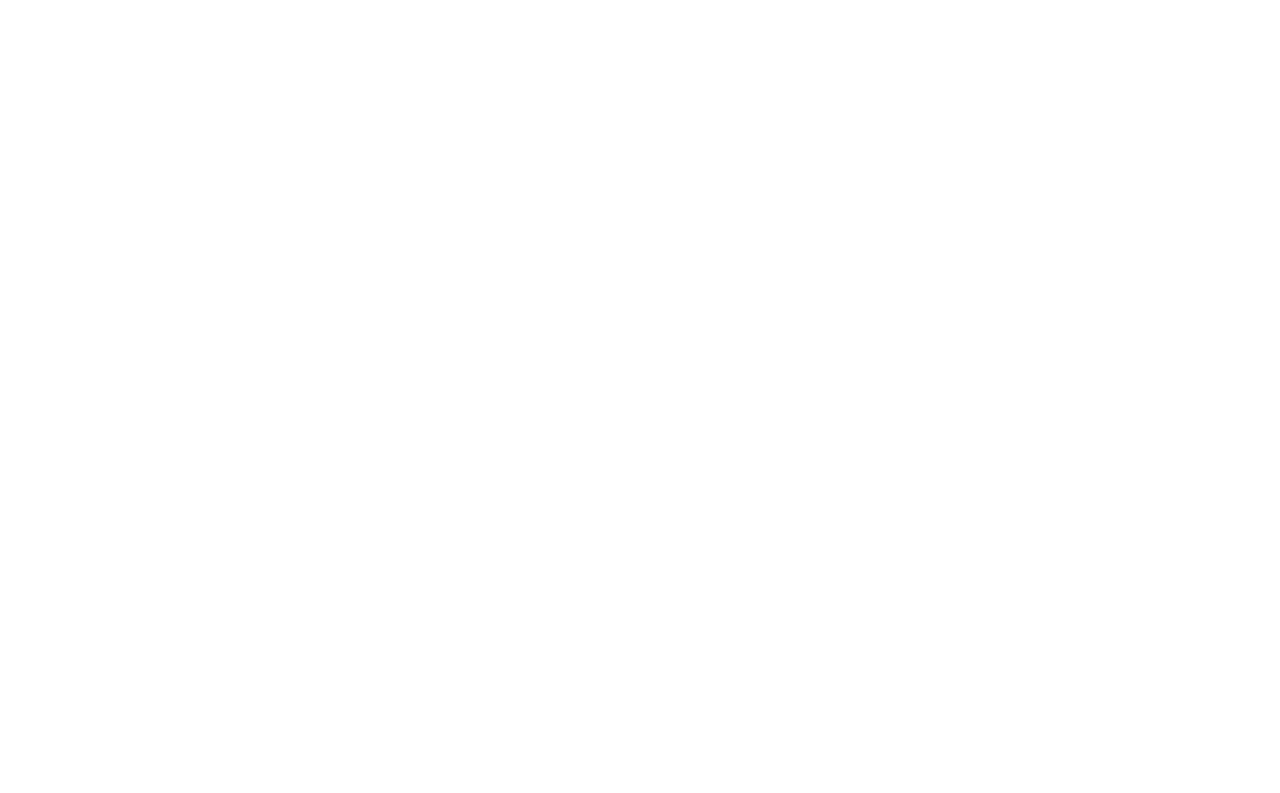
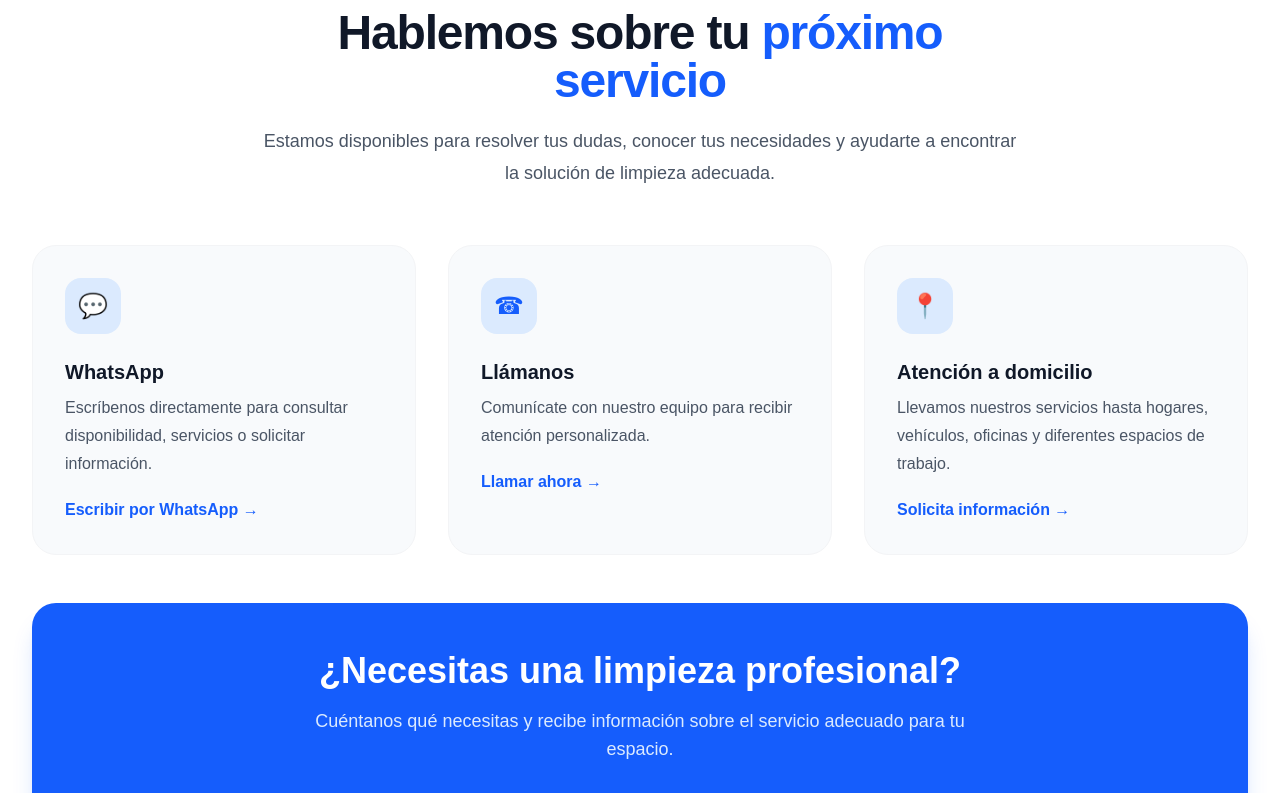
Before and after one commit to 1081271746/Lavespro-clean, a Next.js app: page / in a window 1280 px wide. Shown: the part 9960-10753 px from the top of the page. Before the commit the page ends 9817 px from the top, so only its background shows below. Built offline with nearby package versions, Linux system fonts and the light colour scheme.

Commit message:
Implementacion de contactos

```diff
--- /dev/null
+++ b/app/components/Contact.tsx
@@ -0,0 +1,130 @@
+export default function Contact() {
+  return (
+    <section
+      id="contacto"
+      className="bg-white px-6 py-24 lg:px-8"
+    >
+      <div className="mx-auto max-w-7xl">
+
+        {/* ENCABEZADO */}
+        <div className="mx-auto max-w-3xl text-center">
+
+          <div className="inline-flex rounded-full bg-blue-100 px-4 py-2 text-sm font-semibold text-blue-700">
+            Estamos para ayudarte
+          </div>
+
+          <h2 className="mt-5 text-4xl font-bold tracking-tight text-gray-900 sm:text-5xl">
+            Hablemos sobre tu{" "}
+            <span className="text-blue-600">
+              próximo servicio
+            </span>
+          </h2>
+
+          <p className="mt-5 text-lg leading-8 text-gray-600">
+            Estamos disponibles para resolver tus dudas, conocer tus
+            necesidades y ayudarte a encontrar la solución de limpieza
+            adecuada.
+          </p>
+
+        </div>
+
+        {/* CONTENIDO */}
+        <div className="mt-14 grid gap-8 md:grid-cols-3">
+
+          {/* WHATSAPP */}
+          <a
+            href="https://wa.me/573000000000"
+            target="_blank"
+            rel="noopener noreferrer"
+            className="group rounded-3xl border border-gray-100 bg-slate-50 p-8 transition hover:-translate-y-1 hover:border-blue-100 hover:bg-blue-50"
+          >
+            <div className="flex h-14 w-14 items-center justify-center rounded-2xl bg-blue-100 text-2xl text-blue-600 transition group-hover:bg-blue-600 group-hover:text-white">
+              💬
+            </div>
+
+            <h3 className="mt-6 text-xl font-bold text-gray-900">
+              WhatsApp
+            </h3>
+
+            <p className="mt-2 leading-7 text-gray-600">
+              Escríbenos directamente para consultar disponibilidad,
+              servicios o solicitar información.
+            </p>
+
+            <span className="mt-5 inline-block font-bold text-blue-600">
+              Escribir por WhatsApp →
+            </span>
+          </a>
+
+          {/* TELÉFONO */}
+          <a
+            href="tel:+573000000000"
+            className="group rounded-3xl border border-gray-100 bg-slate-50 p-8 transition hover:-translate-y-1 hover:border-blue-100 hover:bg-blue-50"
+          >
+            <div className="flex h-14 w-14 items-center justify-center rounded-2xl bg-blue-100 text-2xl text-blue-600 transition group-hover:bg-blue-600 group-hover:text-white">
+              ☎
+            </div>
+
+            <h3 className="mt-6 text-xl font-bold text-gray-900">
+              Llámanos
+            </h3>
+
+            <p className="mt-2 leading-7 text-gray-600">
+              Comunícate con nuestro equipo para recibir atención
+              personalizada.
+            </p>
+
+            <span className="mt-5 inline-block font-bold text-blue-600">
+              Llamar ahora →
+            </span>
+          </a>
+
+          {/* UBICACIÓN */}
+          <div className="rounded-3xl border border-gray-100 bg-slate-50 p-8">
+
+            <div className="flex h-14 w-14 items-center justify-center rounded-2xl bg-blue-100 text-2xl text-blue-600">
+              📍
+            </div>
+
+            <h3 className="mt-6 text-xl font-bold text-gray-900">
+              Atención a domicilio
+            </h3>
+
+            <p className="mt-2 leading-7 text-gray-600">
+              Llevamos nuestros servicios hasta hogares, vehículos,
+              oficinas y diferentes espacios de trabajo.
+            </p>
+
+            <span className="mt-5 inline-block font-bold text-blue-600">
+              Solicita información →
+            </span>
+
+          </div>
+
+        </div>
+
+        {/* CTA FINAL */}
+        <div className="mt-12 overflow-hidden rounded-3xl bg-blue-600 px-8 py-12 text-center shadow-xl shadow-blue-600/20">
+
+          <h3 className="text-3xl font-bold text-white sm:text-4xl">
+            ¿Necesitas una limpieza profesional?
+          </h3>
+
+          <p className="mx-auto mt-4 max-w-2xl text-lg leading-7 text-blue-100">
+            Cuéntanos qué necesitas y recibe información sobre el
+            servicio adecuado para tu espacio.
+          </p>
+
+          <a
+            href="#cotizacion"
+            className="mt-8 inline-flex rounded-full bg-white px-8 py-4 text-sm font-bold text-blue-600 shadow-lg transition hover:bg-blue-50"
+          >
+            Solicitar cotización →
+          </a>
+
+        </div>
+
+      </div>
+    </section>
+  );
+}
--- a/app/page.tsx
+++ b/app/page.tsx
@@ -7,6 +7,7 @@
 import Testimonials from "./components/Testimonials";
 import About from "./components/About";
 import QuoteForm from "./components/QuoteForm";
+import Contact from "./components/Contact";
 
 export default function Home() {
   return (
@@ -22,6 +23,7 @@
         <About />
         <Testimonials />
         <QuoteForm />
+        <Contact />
       </main>
     </>
   );
```
